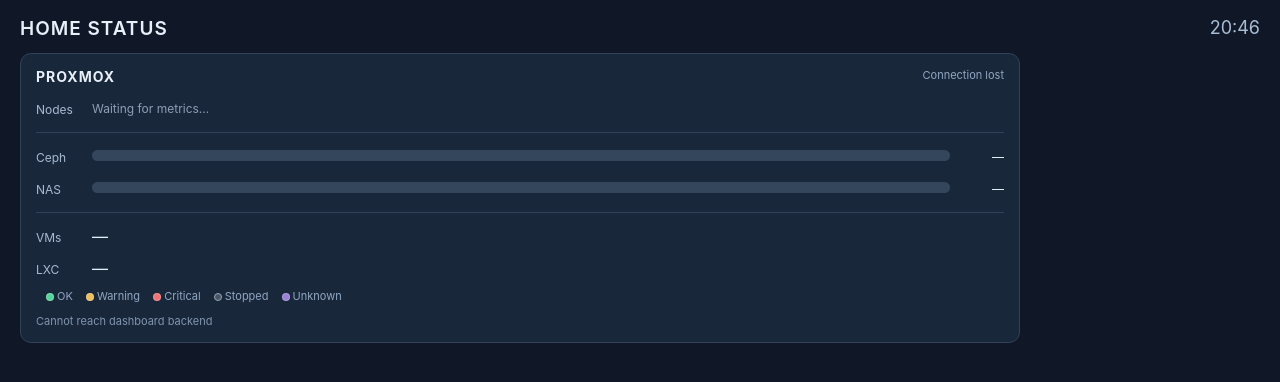
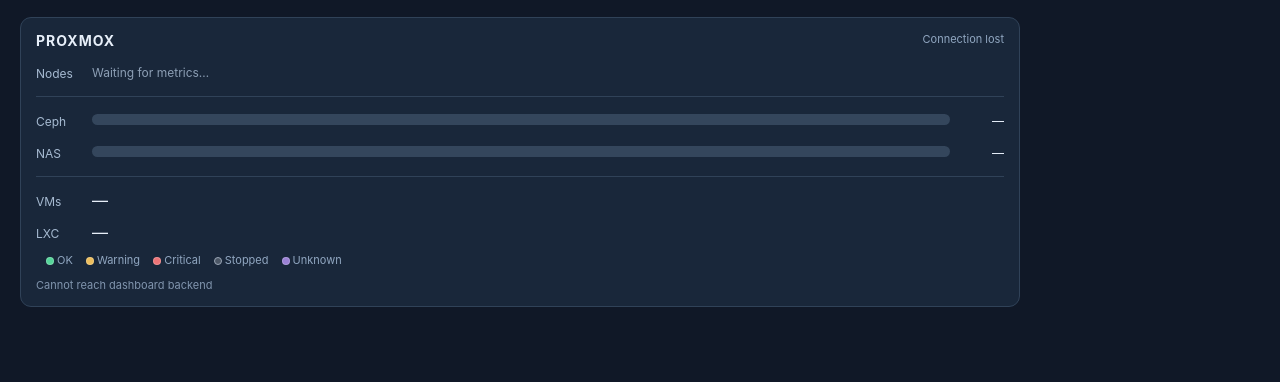
Before and after one commit to nesle/ipad-dashboard, a plain HTML site: page app/static/index.html in a window 1280 px wide. Drawn offline with Linux system fonts and the light colour scheme; no server answers.

Commit message:
Remove header and clock

```diff
--- a/app/static/index.html
+++ b/app/static/index.html
@@ -20,21 +20,6 @@
 
     body {
       padding:17px 20px}
-
-    .top {
-      overflow:hidden;
-      margin-bottom:13px}
-
-    .title {
-      float:left;
-      font-size:19px;
-      font-weight:600;
-      letter-spacing:1px}
-
-    .clock {
-      float:right;
-      color:#a9bed6;
-      font-size:18px}
 
     .panel {
       background:#19273a;
@@ -216,11 +201,6 @@
   </style>
 </head>
 <body>
-  <div class="top">
-    <div class="title">HOME STATUS</div>
-    <div class="clock" id="clock">--:--</div>
-  </div>
-
   <div class="panel">
     <div class="head">
       <strong>PROXMOX</strong>
@@ -311,13 +291,6 @@
 
       function formatPercent(value) {
         return typeof value === 'number' ? Math.round(value) + '%' : '—';
-      }
-
-      function updateClock() {
-        var now = new Date();
-        var hours = ('0' + now.getHours()).slice(-2);
-        var minutes = ('0' + now.getMinutes()).slice(-2);
-        setHtml('clock', hours + ':' + minutes);
       }
 
       function renderDot(guest) {
@@ -411,8 +384,6 @@
         request.send(null);
       }
 
-      updateClock();
-      setInterval(updateClock, 1000);
       loadStatus();
       setInterval(loadStatus, REFRESH_MS);
     }());
```
Also changed, not shown: 1 other file.
